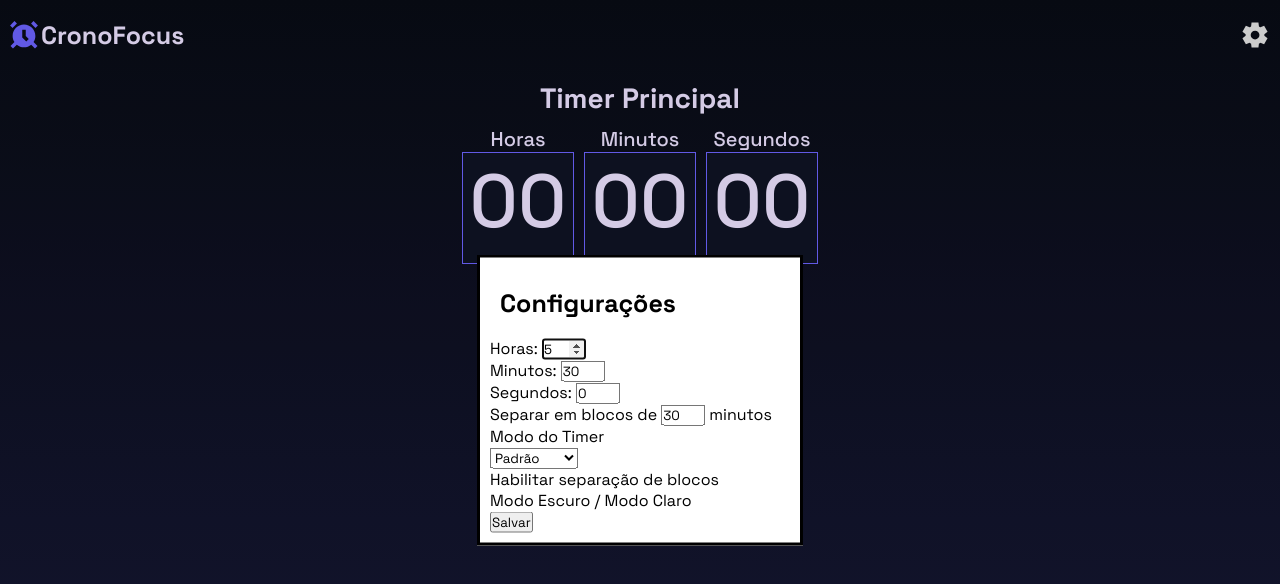
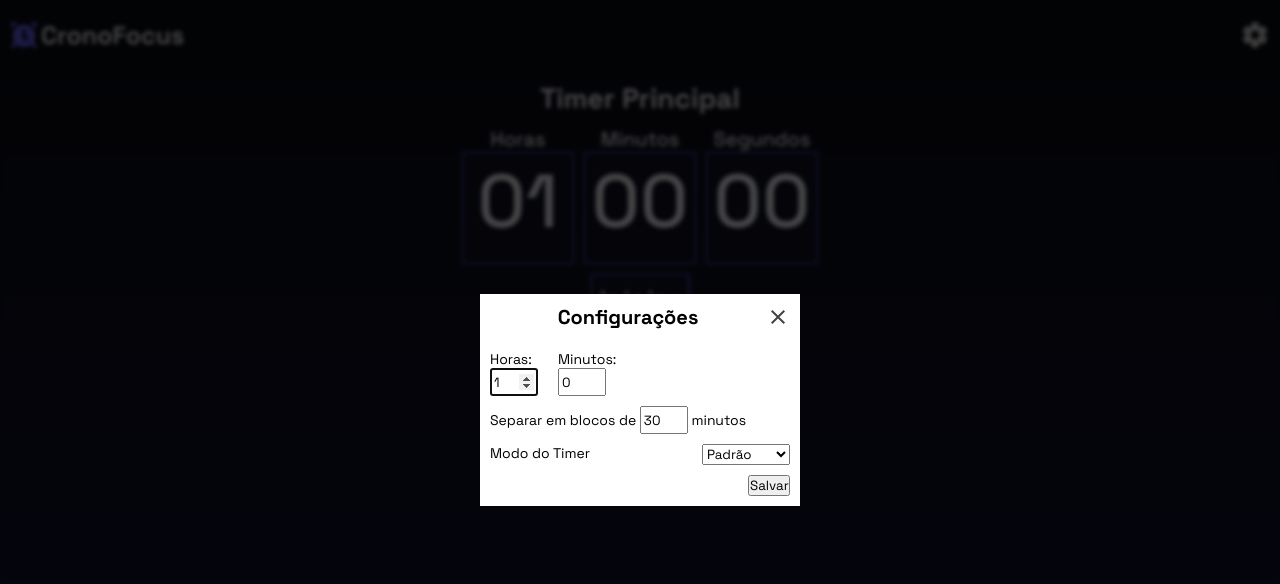
Before and after one commit to murilo67/CronoFocus, a plain HTML site: page index.html in a window 1280 px wide. Both pictures are taken after a click on the picture 1255 px from the left and 35 px from the top of the page. Drawn offline with Linux system fonts and the light colour scheme.

Commit message:
Ajustes nas configs

```diff
--- a/assets/css/global.css
+++ b/assets/css/global.css
@@ -12,21 +12,28 @@
     --cor01: #080B14;
     --cor02: #0F1324;
     --cor04: #6C63FF;
-    --cor05: #ece2ff;
+    --cor05: #fcfaff;
+}
+
+.material-symbols-outlined {
+  font-variation-settings:
+  'FILL' 1,
+  'wght' 400,
+  'GRAD' 0,
+  'opsz' 24
 }
 
 .erro {
-    display: fixed;
+    position: fixed;
     left: 50%;
-    top: -100px; /*Colocar 10 pra quando a mensagem aparecer*/
+    top: -100px; /*Colocar 10px pra quando a mensagem aparecer*/
     transform: translateX(-50%);
-    z-index: 10;
     background-color: #e74545;
     color: white;
     border: 1px solid white;
     width: 200px;
     padding: 5px;
-    transition: translateY 1s;
+    transition: top 1s;
 }
 
 body {
@@ -38,6 +45,7 @@ body {
 
 .controls {
     width: 28px;
+    font-size: 30px;
 }
 
 .controls-after {
@@ -80,6 +88,10 @@ main p {
     font-weight: 500;
 }
 
+#config-light {
+    display: none;
+}
+
 .timer-display {
     display: flex;
     flex-flow: row wrap;
@@ -104,6 +116,7 @@ main p {
     justify-content: center;
     margin-bottom: 30px;
     gap: 10px;
+    color: var(--cor04);
 }
 
 .btn {
@@ -135,8 +148,97 @@ main p {
     top: 50%;
     left: 50%;
     transform: translate(-50%, -50%);
+    border: none;
+    z-index: 10;
 }
 
-#config header {
+#cabecalho {
+    display: flex;
+    flex-flow: row wrap;
+    justify-content: space-between;
+    margin-bottom: 20px;
+}
 
+#cabecalho h1 {
+    font-size: 20px;
+    display: block;
+    margin: auto;
 }
+
+#def-timer {
+    display: flex;
+    justify-content: flex-start;
+    gap: 20px;
+}
+
+.def-timer {
+    display: flex;
+    flex-flow: column wrap;
+}
+
+input[type='number'] {
+    width: 40px;
+    height: 20px;
+    padding: 2px;
+}
+
+dialog section {
+    font-size: 14px;
+    margin-bottom: 10px;
+}
+
+#config-modo-timer {
+    display: flex;
+    justify-content: space-between;
+}
+
+.espaco-ativacao {
+    width: 47px;
+    height: 25px;
+    border: 1px solid #080B14;
+    border-radius: 100px;
+    position: relative;
+    background-color: #080B14;
+
+    transition: background-color .3s;
+}
+
+.circle-ativacao {
+    width: 27px;
+    height: 27px;
+    background-color: #fcfaff;
+    border: 1px solid #080B14;
+    border-radius: 50%;
+
+    position: absolute;
+    top: 50%;
+    left: 20px; /*-3px para quando ativar*/
+    transform: translateY(-50%);
+
+    display: flex;
+    justify-content: center;
+    align-items: center;
+
+    transition: left .5s;
+}
+
+dialog footer {
+    display: flex;
+    flex-flow: row wrap;
+    justify-content: flex-end;
+}
+
+#config-salvar {
+    width: 42px;
+}
+
+#overlay {
+    position: absolute;
+    top: 0;
+    height: 100vh;
+    width: 100vw;
+    background-color: #000000b3;
+    backdrop-filter: blur(2px);
+    display: none;
+    z-index: 4;
+}
--- a/assets/js/script.js
+++ b/assets/js/script.js
@@ -1,7 +1,10 @@
 const Config = {
     BtnConfig : document.getElementById('btn-config'),
+    BtnFechar : document.getElementById('config-fechar'),
     WindowConfig : document.getElementById('config'),
-    DarkMode : true
+    Overlay : document.getElementById('overlay'),
+    BtnSalvar : document.getElementById('config-salvar'),
+    MsgErro : document.getElementById('erro')
 }
 
 const TimerDisplay = {
@@ -14,12 +17,10 @@ const TimerDisplay = {
     min : document.getElementById('main-min'),
     seg : document.getElementById('main-seg'),
     DuracaoTimerMain : 0,
-    Pause : false, // Botão de pausar não foi apertado
-    Cancel : false, // Botão de cancelar não foi apertado
+    TempoAtivo : false,
     Skip : false, // Botão de pular não foi apertado
     CronoMain : null
 }
-TimerDisplay.DuracaoTimerMain = (Number(TimerDisplay.hr.innerText) * 3600) + (Number(TimerDisplay.min.innerText) * 60) + Number(TimerDisplay.seg.innerText)
 
 
 const BlockTimer = {
@@ -32,25 +33,34 @@ const BlockTimer = {
     DuracaoBlockTimer : 0,
     CronoBlock : null
 }
-BlockTimer.DuracaoBlockTimer = Number(BlockTimer.min.innerText) * 60
-
-// Colocar dentro do SalvarConfig
-let Total = TimerDisplay.DuracaoTimerMain / BlockTimer.DuracaoBlockTimer
-
-if (Total < 10) {
-    BlockTimer.BlocoTotal.innerText = `0${Math.ceil(Total)}`
-} else {
-    BlockTimer.BlocoTotal.innerText = `${Math.ceil(Total)}`
-}
-
 
 // Abrir / Fechar configurações
 function AbrirConfig() {
     Config.WindowConfig.showModal()
+    Config.Overlay.style.display = 'block'
 }
 
 function FecharConfig() {
     Config.WindowConfig.close()
+    Config.Overlay.style.display = 'none'
+}
+
+function SalvarConfig() {
+    if (TimerDisplay.TempoAtivo == true) {
+        Config.MsgErro.style.top = '10px'
+        Config.MsgErro.innerText = 'Erro: Pause ou cancele o timer para alterar as configurações.'
+    } else {
+        let campoHr = document.getElementById('horas-id').value
+        let campoMin = document.getElementById('minutos-id').value
+        let campoBlock = document.getElementById('quebra-id').value
+
+        campoHr < 10 ? TimerDisplay.hr.innerText = `0${campoHr}` : TimerDisplay.hr.innerText = `${campoHr}`
+
+        campoMin < 10 ? TimerDisplay.min.innerText = `0${campoMin}` : TimerDisplay.min.innerText = `${campoMin}`
+
+        campoBlock < 10 ? BlockTimer.min.innerText = `0${campoBlock}` : BlockTimer.min.innerText = `${campoBlock}`
+        FecharConfig()
+    }
 }
 
 // Rodar o Timer
@@ -84,47 +94,6 @@ function RodarTimerMain() {
     }
 }
 
-function RodarBlockTimer() {
-    BlockTimer.DuracaoBlockTimer -= 1
-
-    let MinutosBlock = Math.floor(BlockTimer.DuracaoBlockTimer / 60)
-    let SegundoBlock = BlockTimer.DuracaoBlockTimer % 60
-
-    if (MinutosBlock < 10) {
-        BlockTimer.min.innerText = `0${MinutosBlock}`
-    } else {
-        BlockTimer.min.innerText = `${MinutosBlock}`
-    }
-
-    if (SegundoBlock < 10) {
-        BlockTimer.seg.innerText = `0${SegundoBlock}`
-    } else {
-        BlockTimer.seg.innerText = `${SegundoBlock}`
-    }
-
-    if (BlockTimer.DuracaoBlockTimer == 0) {
-        clearInterval(BlockTimer.CronoBlock)
-
-        if (Number(BlockTimer.BlocoAtual.innerText) < Math.floor(Total)) {
-            if (Number(BlockTimer.BlocoAtual.innerText) < 10) {
-                BlockTimer.BlocoAtual.innerText = `0${Number(BlockTimer.BlocoAtual.innerText) + 1}`
-            } else {
-                BlockTimer.BlocoAtual.innerText = `${Number(BlockTimer.BlocoAtual.innerText) + 1}`
-            }
-        }
-
-
-    }
-}
-
-function RodarSobra() {
-
-}
-
-function Reiniciar() {
-
-}
-
 // Quando apertar o btn-start aparecer fazer o timer funcionar
 function Iniciar() {
     BlockTimer.secao.style.display = 'block'
@@ -133,8 +102,14 @@ function Iniciar() {
     TimerDisplay.BtnCancel.style.display = 'block'
     TimerDisplay.BtnSkip.style.display = 'block'
 
+    TimerDisplay.TempoAtivo = true
+
+    TimerDisplay.hr = document.getElementById('main-hr')
+    TimerDisplay.min = document.getElementById('main-min')
+    TimerDisplay.seg = document.getElementById('main-seg')
+
+    TimerDisplay.DuracaoTimerMain = (Number(TimerDisplay.hr.innerText) * 3600) + (Number(TimerDisplay.min.innerText) * 60) + Number(TimerDisplay.seg.innerText)
     TimerDisplay.CronoMain = setInterval(RodarTimerMain, 1000)
-    BlockTimer.CronoBlock = setInterval(RodarBlockTimer, 1000)
 }
 
 // Quando apertar no botão de pausar, o timer pausa e aparece o botão de despausar
@@ -144,7 +119,6 @@ function Pausar() {
     TimerDisplay.Pause = true
 
     clearInterval(TimerDisplay.CronoMain)
-    clearInterval(BlockTimer.CronoBlock)
 }
 
 // Quando apertar no botão de despausar, o timer despausa e aparece o botão de pausar
@@ -154,32 +128,11 @@ function Play() {
     TimerDisplay.Pause = false
 
     TimerDisplay.CronoMain = setInterval(RodarTimerMain, 1000)
-    BlockTimer.CronoBlock = setInterval(RodarBlockTimer, 1000)
-}
-
-// Quando apertar no botão de pular, o bloco avançará e reiniciará a contagem e o timer irá descontar
-function Skip() {
-    if (Number(BlockTimer.BlocoAtual.innerText) < Number(BlockTimer.BlocoTotal.innerText)) {
-        let atual = Number(BlockTimer.BlocoAtual.innerText) + 1
-        let total = Number(BlockTimer.BlocoTotal.innerText)
-        // Reiniciar bloco  e descontar no timer caso usuário pular
-
-        if (atual < 10) {
-            BlockTimer.BlocoAtual.innerText = `0${atual}`
-        } else {
-            BlockTimer.BlocoAtual.innerText = `${atual}`
-        }
-
-        if (atual == Number(BlockTimer.BlocoTotal.innerText)) {
-            TimerDisplay.BtnSkip.style.display = 'none'
-        }
-    }
 }
 
 // Quando apertar o botão de cancelar, o timer se reiniará por completo
 function Cancel() {
     clearInterval(TimerDisplay.CronoMain)
-    clearInterval(BlockTimer.CronoBlock)
 
     BlockTimer.secao.style.display = 'none'
     TimerDisplay.BtnStart.style.display = 'block'
@@ -195,12 +148,12 @@ function Cancel() {
 }
 
 Config.BtnConfig.addEventListener('click', AbrirConfig)
+Config.BtnFechar.addEventListener('click', FecharConfig)
+Config.BtnSalvar.addEventListener('click', SalvarConfig)
 TimerDisplay.BtnStart.addEventListener('click', Iniciar)
 TimerDisplay.BtnPause.addEventListener('click', Pausar)
 TimerDisplay.BtnPlay.addEventListener('click', Play)
-TimerDisplay.BtnSkip.addEventListener('click', Skip)
 TimerDisplay.BtnCancel.addEventListener('click', Cancel)
-
 
 /*
 Lista do que falta:
--- a/index.html
+++ b/index.html
@@ -9,7 +9,7 @@
     <link rel="shortcut icon" href="assets/midia/icons/favicon.svg" type="image/svg+xml">
 </head>
 <body>
-    <dialog class="erro">
+    <dialog class="erro" open>
         <p>Erro: </p>
     </dialog>
     <header>
@@ -19,7 +19,7 @@
             </svg>
             <h1>CronoFocus</h1>
         </div>
-        <img src="assets/midia/icons/config.svg" alt="Configurações" type="image/svg+xml" id="btn-config" class="controls">
+        <img src="assets/midia/icons/config-dark.svg" alt="Configurações" type="image/svg+xml" class="controls" id="btn-config">
     </header>
     <main>
         <section>
@@ -27,7 +27,7 @@
             <div class="timer-display">
                 <div class="timer-unit">
                     <p>Horas</p>
-                    <div class="timer-value" id="main-hr">00</div>
+                    <div class="timer-value" id="main-hr">01</div>
                 </div>
                 <div class="timer-unit">
                     <p>Minutos</p>
@@ -47,11 +47,11 @@
             </div>
         </section>
         <section id="block-timer">
-            <h2>Bloco <span id="block-atual">00</span> / <span id="block-total">00</span></h2>
+            <h2>Bloco <span id="block-atual">01</span> / <span id="block-total">00</span></h2>
             <div class="timer-display">
                 <div class="timer-unit">
                     <p>Minutos</p>
-                    <div class="timer-value" id="block-min">00</div>
+                    <div class="timer-value" id="block-min">30</div>
                 </div>
                 <div class="timer-unit">
                     <p>Segundos</p>
@@ -61,23 +61,19 @@
         </section>
     </main>
     <dialog id="config">
-        <header>
+        <section id="cabecalho">
             <h1>Configurações</h1>
-            <!--Botão de fechar-->
-        </header>
+            <img src="assets/midia/icons/close.svg" alt="Fechar" id="config-fechar">
+        </section>
         <section>
             <section id="def-timer">
-                <div>
+                <div class="def-timer">
                     <label for="horas-id">Horas:</label>
-                    <input type="number" name="horas-name" id="horas-id" value="5" min="0" max="24">
+                    <input type="number" name="horas-name" id="horas-id" value="1" min="0" max="24">
                 </div>
-                <div>
+                <div class="def-timer">
                     <label for="minutos-id">Minutos:</label>
-                    <input type="number" name="minutos-name" id="minutos-id" value="30" min="0" max="59">
-                </div>
-                <div>
-                    <label for="segundos-id">Segundos:</label>
-                    <input type="number" name="segundos-name" id="segundos-id" value="0" min="0" max="59">
+                    <input type="number" name="minutos-name" id="minutos-id" value="0" min="0" max="59">
                 </div>
             </section>
             <section>
@@ -85,36 +81,24 @@
                 <input type="number" name="quebra-name" id="quebra-id" value="30" min="1" max="60">
                 minutos
             </section>
-            <section>
+            <section id="config-modo-timer">
                 <p>Modo do Timer</p>
                 <select name="lista-timer-name" id="lista-timer-id">
                     <option selected>Padrão</option>
                     <option>Pomodoro</option>
                 </select>
             </section>
-            <section>
-                <p>Habilitar separação de blocos</p>
-                <div class="espaco-ativacao">
-                    <div class="circle-ativacao"></div>
-                </div>
-            </section>
-        </section>
-        <section>
-            <div>
-                <p>Modo Escuro / Modo Claro</p>
-                <div class="espaco-ativacao">
-                    <div class="circle-ativacao">
-                        <!--Ícone DarkMode-->
-                        <!--Ícone LightMode-->
-                    </div>
-                </div>
-            </div>
         </section>
         <footer>
-            <p></p>
-            <button>Salvar</button>
+            <button id="config-salvar">Salvar</button>
         </footer>
     </dialog>
+    <div id="overlay"></div>
+    <!--
+    <div class="espaco-ativacao" id="espaco-darkmode">
+        <div class="circle-ativacao" id="circle-darkmode"></div>
+    </div>
+    -->
     <script src="assets/js/script.js"></script>
 </body>
 </html>
```
Also changed, not shown: assets/midia/icons/close.svg (added), assets/midia/icons/config-dark.svg (renamed from assets/midia/icons/config.svg), assets/midia/icons/config-light.svg (added).
